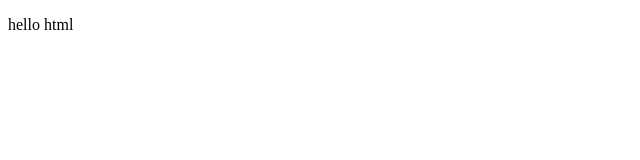
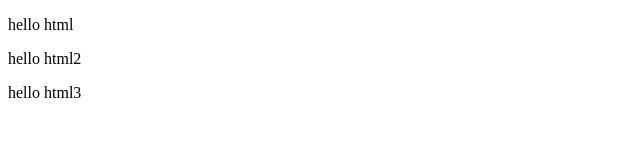
Before and after one commit to WallaceValdivino/bootcamp_devjr, a plain HTML site: page index.html in a window 1280 px wide. Shown: the whole page, without its empty margins (0-640 px from the left). Drawn offline with Linux system fonts and the light colour scheme.

Commit message:
Segunda Alteração

```diff
--- a/index.html
+++ b/index.html
@@ -8,5 +8,7 @@
 </head>
 <body>
     <p>hello html</p>
+    <p>hello html2</p>
+    <p>hello html3</p>
 </body>
 </html>
```
